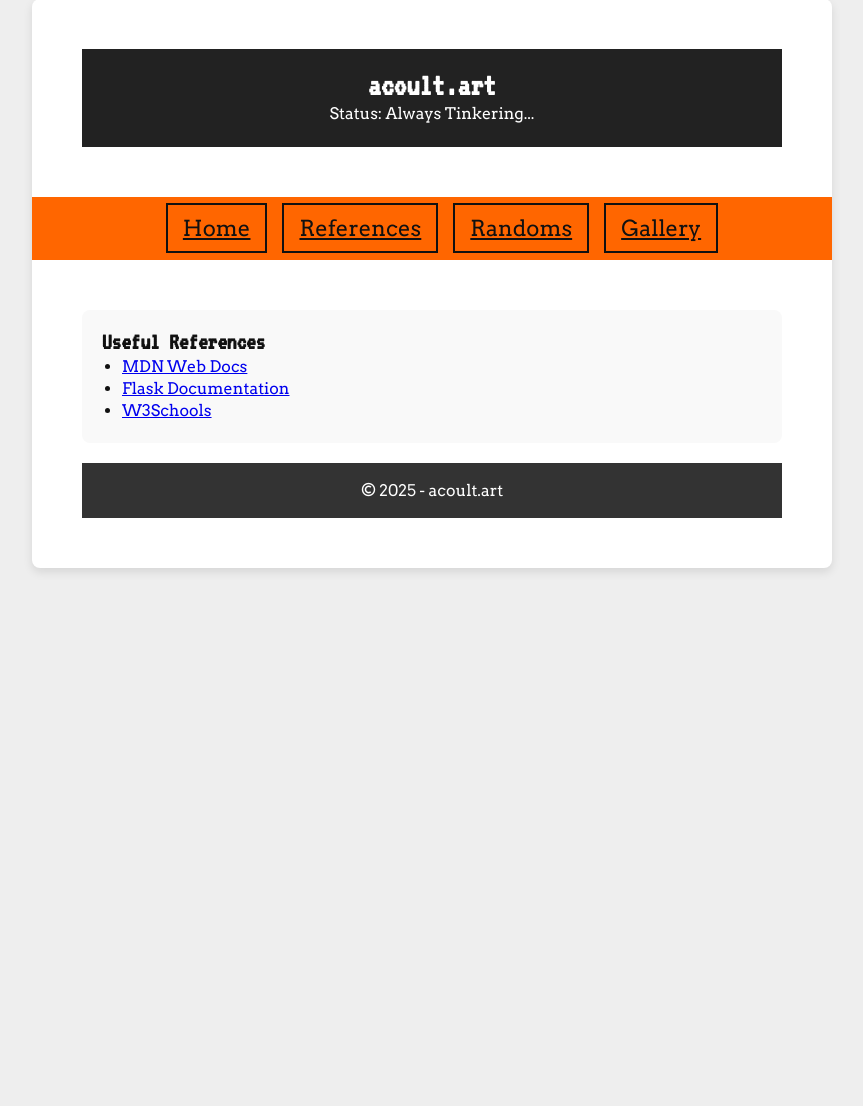
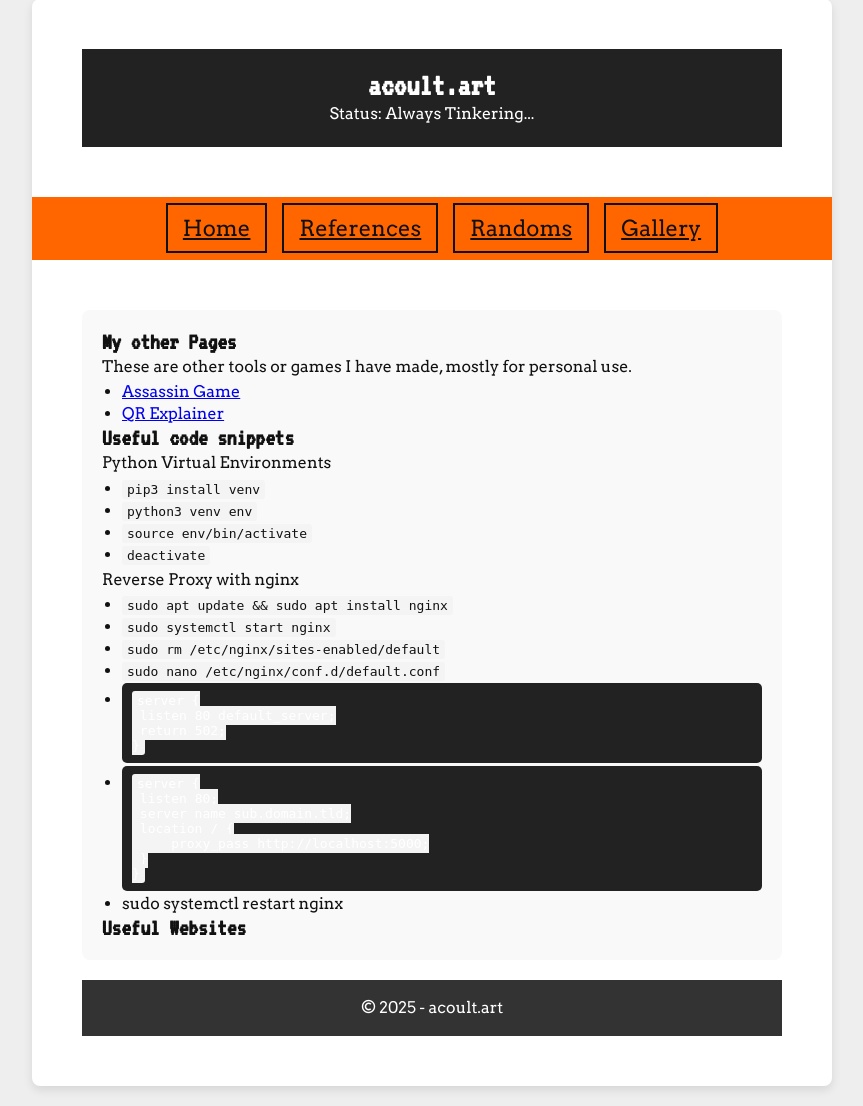
Before and after one commit to a-842/website, a Flask app: page /references in a window 1280 px wide. Shown: the part 21-1127 px from the top of the page, without its empty margins (208-1071 px from the left). Before the commit the page ends 593 px from the top, so only its background shows below. Run offline with Flask 3, Linux system fonts and the light colour scheme; some libraries are stand-ins or nearby versions.

Commit message:
new references.html

```diff
--- a/templates/references.html
+++ b/templates/references.html
@@ -4,11 +4,45 @@
 
 {% block content %}
 <section>
-    <h2>Useful References</h2>
+    <h2 id="my-other-pages">My other Pages</h2>
+    <p>These are other tools or games I have made, mostly for personal use.</p>
     <ul>
-        <li><a href="https://developer.mozilla.org/">MDN Web Docs</a></li>
-        <li><a href="https://flask.palletsprojects.com/">Flask Documentation</a></li>
-        <li><a href="https://www.w3schools.com/">W3Schools</a></li>
+        <li><a href="assassin.acoult.art">Assassin Game</a></li>
+        <li><a href="qr.acoult.art">QR Explainer</a></li>
     </ul>
+
+    <h2 id="useful-code-snippets">Useful code snippets</h2>
+    <p>Python Virtual Environments</p>
+    <ul>
+        <li><code>pip3 install venv</code></li>
+        <li><code>python3 venv env</code></li>
+        <li><code>source env/bin/activate</code></li>
+        <li><code>deactivate</code></li>
+    </ul>
+    <p>Reverse Proxy with nginx</p>
+    <ul>
+        <li><code>sudo apt update &amp;&amp; sudo apt install nginx</code></li>
+        <li><code>sudo systemctl start nginx</code></li>
+        <li><code>sudo rm /etc/nginx/sites-enabled/default</code></li>
+        <li><code>sudo nano /etc/nginx/conf.d/default.conf</code></li>
+        <li><pre><code class="lang-python">server {
+ <span class="hljs-section">listen</span> <span class="hljs-number">80</span> default_server;
+ return <span class="hljs-number">502</span>;
+}
+</code></pre>
+</li>
+        <li><pre><code class="lang-python">server {
+ <span class="hljs-keyword">listen</span> <span class="hljs-number">80</span>;
+ server_name <span class="hljs-function"><span class="hljs-keyword">sub</span>.<span class="hljs-title">domain</span>.<span class="hljs-title">tld</span></span>;
+ location / {
+     proxy_pass http:<span class="hljs-regexp">//localhost</span>:<span class="hljs-number">5000</span>;
+ }
+}
+</code></pre>
+        </li>
+        <li>sudo systemctl restart nginx</li>
+    </ul>
+    <h2 id="useful-websites">Useful Websites</h2>
+
 </section>
 {% endblock %}
```
